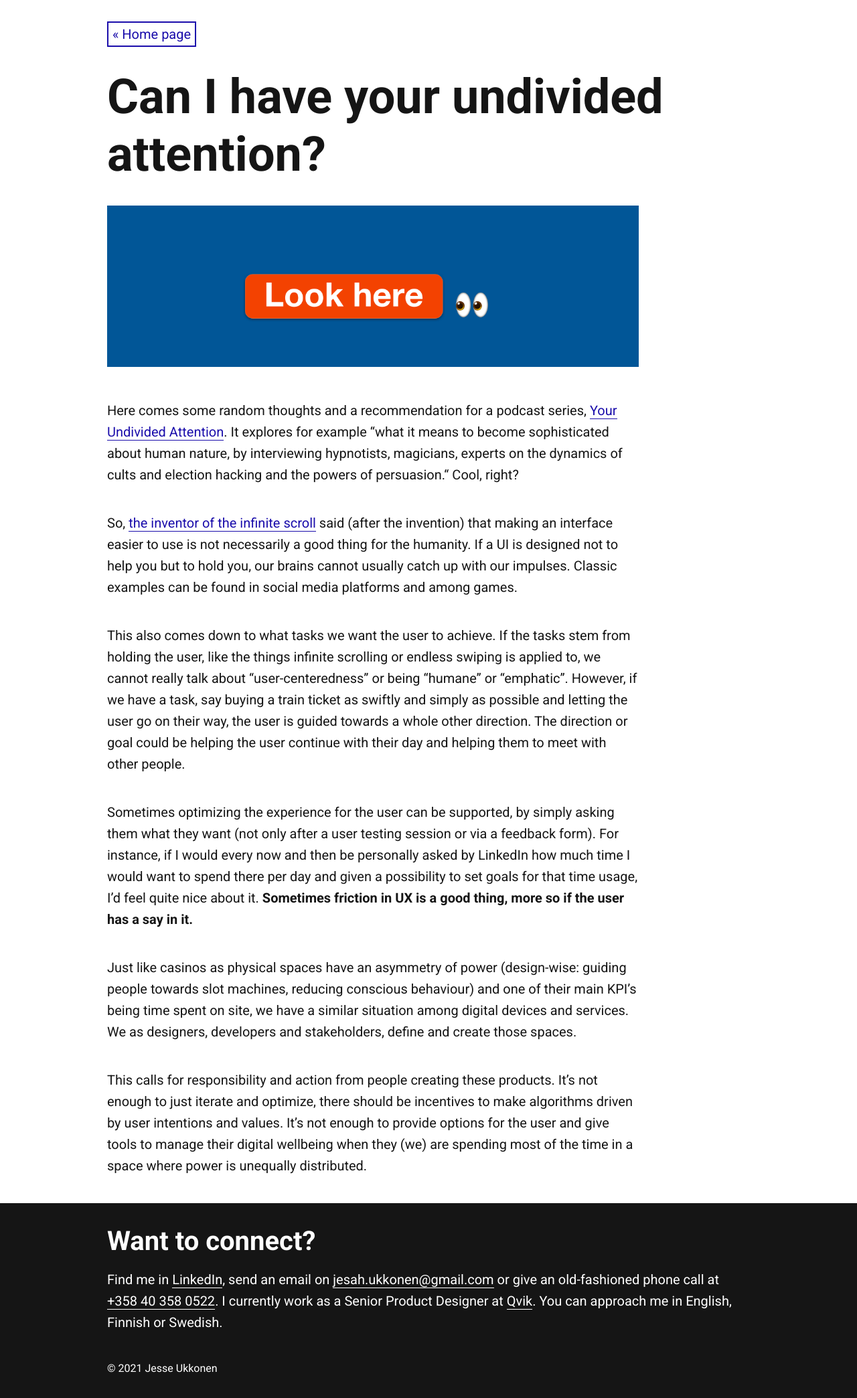
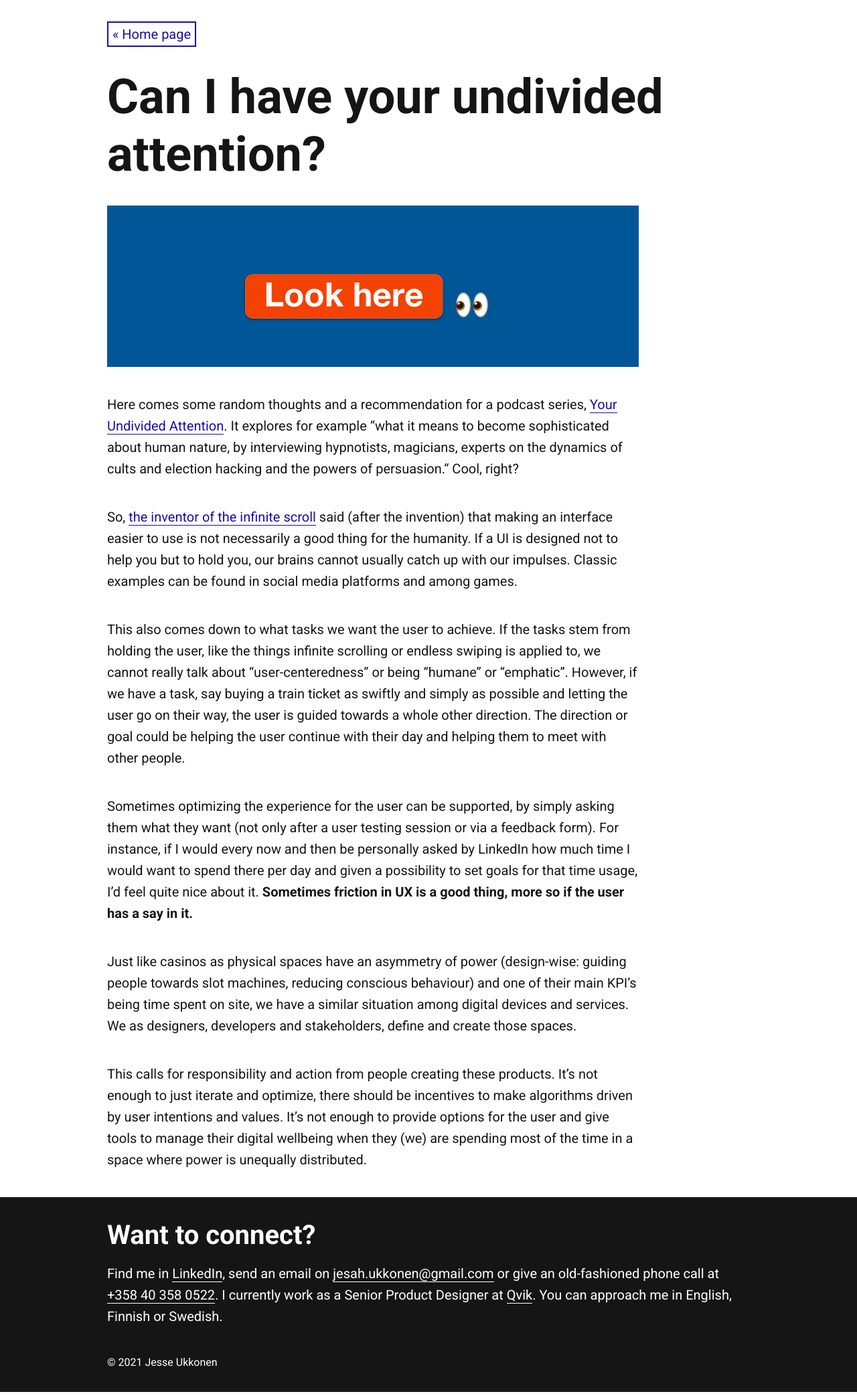
Before and after one commit to jesseu/jesseu.github.io, a Jekyll site: the page built from _posts/2020-11-15-undivided-attention.md, in a window 1280 px wide. Shown: the whole page at 67% size. Built offline with Jekyll 4.4.1, drawn with Linux system fonts in a browser that asks for light colours.

Commit message:
Update style.css

```diff
--- a/css/style.css
+++ b/css/style.css
@@ -204,7 +204,8 @@ figcaption {
 }
 
 img[src~="post-header"] {
-   max-width: 100%
+   max-width: 100%;
+   display: block;
 }
 
 blockquote {
```
